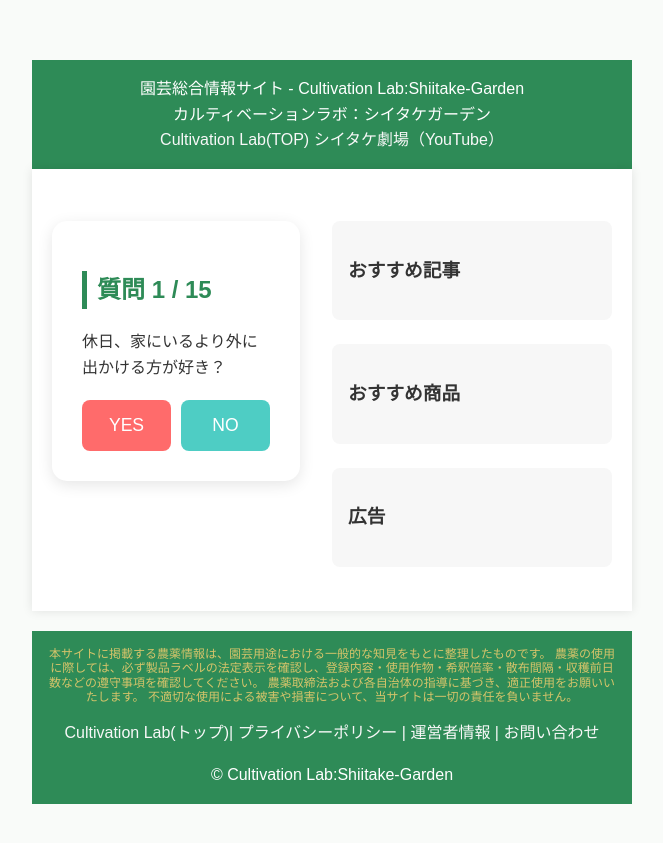
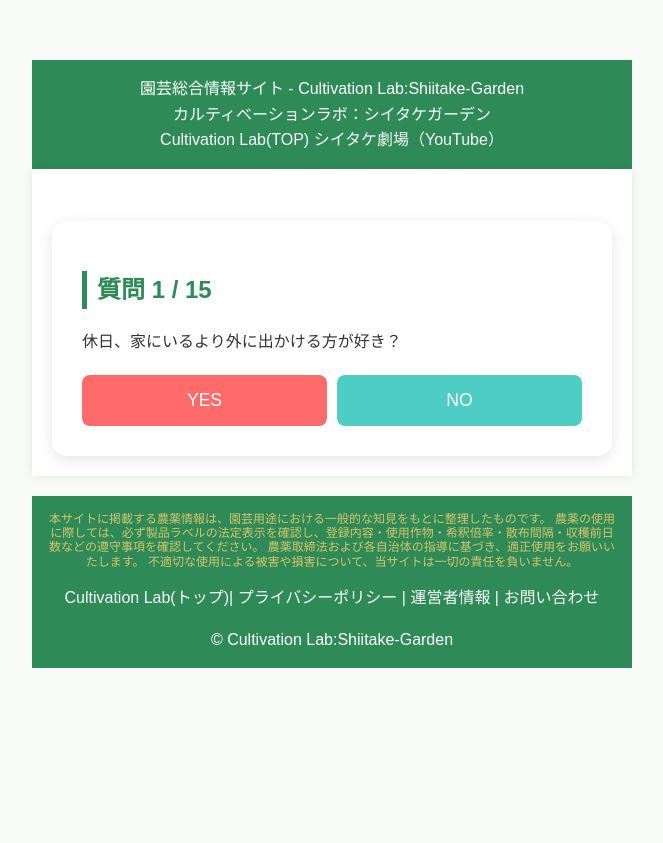
Before and after one commit to shiitake-garden/shiitake-garden.github.io, a Jekyll site: the page built from contents/fortune/yasaiuranai.html, in a window 1280 px wide. Shown: the top 843 px of the page, without its empty margins (308-971 px from the left). Built offline with Jekyll 4.4.1, drawn with Linux system fonts in a browser that asks for light colours.

Commit message:
Update yasaiuranai.html

```diff
--- a/contents/fortune/yasaiuranai.html
+++ b/contents/fortune/yasaiuranai.html
@@ -57,34 +57,7 @@ title: カルティベーションラボ
 
   <!--占いここまで-->
   </article>
-  <!--ここからサイドバー-->
-  <aside class="article-sidebar">
 
-    <div class="sidebar-block">
-      <h3>おすすめ記事</h3>
-      <ul>
-        <!--
-        <li><a href="#">家庭菜園の病害虫対策</a></li>
-        <li><a href="#">果樹の年間作業カレンダー</a></li>
-        <li><a href="#">初心者向け農薬の選び方</a></li>
-        -->
-      </ul>
-    </div>
-
-    <div class="sidebar-block">
-      <h3>おすすめ商品</h3>
-      <!-- Amazonアフィリエイトリンクをここに -->
-    </div>
-
-    <div class="sidebar-block">
-      <h3>広告</h3>
-      <!-- AdSense広告枠 -->
-
-    </div>
-
-  </aside>
-
-</section>
 <!--ここから占いスクリプト-->
 <script>
     let questions = [];
```
